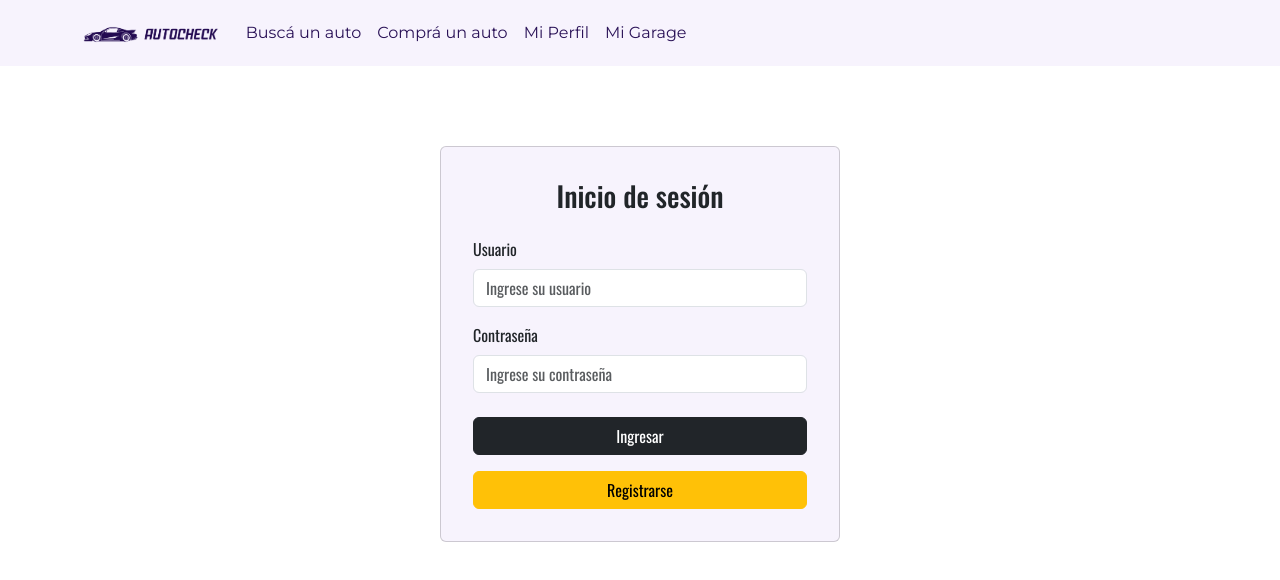
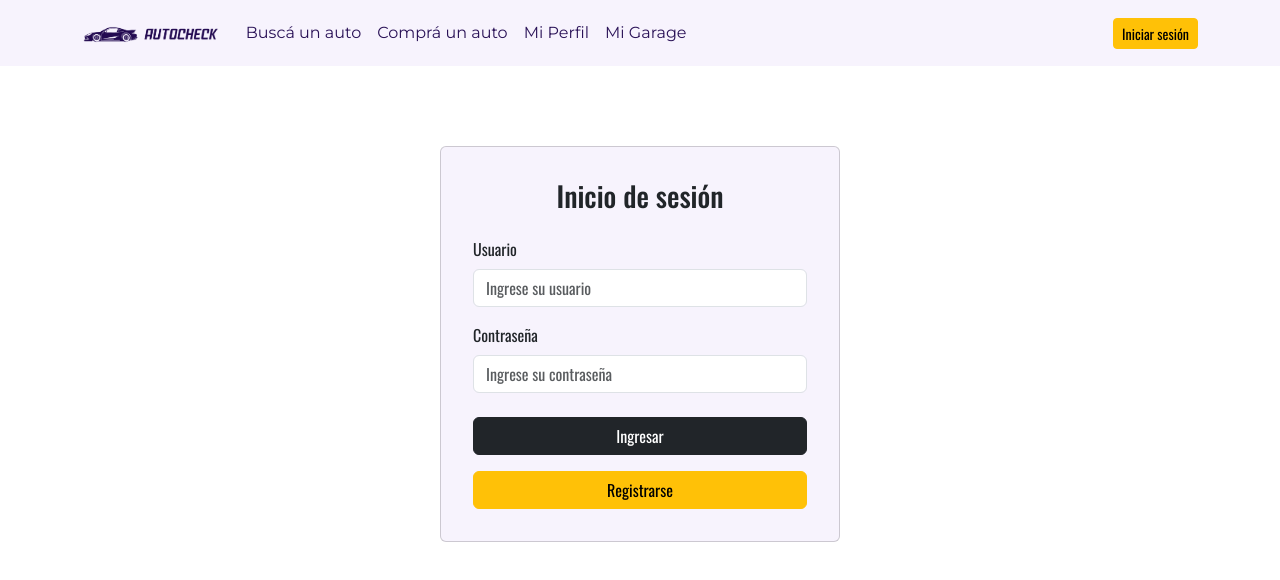
Before and after one commit to maxizavala/auto-check, a React (Vite) app: page /login in a window 1280 px wide. Shown: the top 580 px of the page. Built offline with nearby package versions, Linux system fonts and the light colour scheme.

Commit message:
Estilos y boton iniciar/cerrar sesion en navbar

```diff
--- a/src/components/Menu.jsx
+++ b/src/components/Menu.jsx
@@ -37,11 +37,16 @@ const Menu = () => {
                     )}
                 </Nav>
 
-                {user && (
-                    <Button variant="danger" size="sm" onClick={handleLogout}>
-                    Salir
+                {user ? (
+                    <Button variant="dark" size="sm" onClick={handleLogout}>
+                        Cerrar sesión
+                    </Button>
+                ) : (
+                    <Button variant="warning" size="sm" onClick={() => navigate("/login")}>
+                        Iniciar sesión
                     </Button>
                 )}
+
 
                 </Navbar.Collapse>
             </Container>
--- a/src/pages/Admin.jsx
+++ b/src/pages/Admin.jsx
@@ -75,7 +75,7 @@ const Admin = () => {
             <Row className="mb-3">
                 <Col><h2>Panel de Administrador</h2></Col>
                 <Col className="text-end">
-                    <Button onClick={() => setMostrarModal(true)}>Agregar Taller</Button>
+                    <Button onClick={() => setMostrarModal(true)} variant="warning">Agregar Taller</Button>
                 </Col>
             </Row>
 
--- a/src/pages/Garage.jsx
+++ b/src/pages/Garage.jsx
@@ -53,7 +53,7 @@ const Garage = () => {
         <Container>
             <h2 className="mt-4 mb-3">Mi Garage</h2>
 
-            <Button variant="success" onClick={() => setShowModal(true)}>
+            <Button variant="warning" onClick={() => setShowModal(true)}>
                 + Agregar Auto
             </Button>
 
@@ -71,7 +71,7 @@ const Garage = () => {
                                 </Card.Text>
 
                                 <Button
-                                    variant="primary"
+                                    variant="dark"
                                     onClick={() => navigate(`/auto/${car.id}`)}
                                 >
                                     Ver detalles
```
